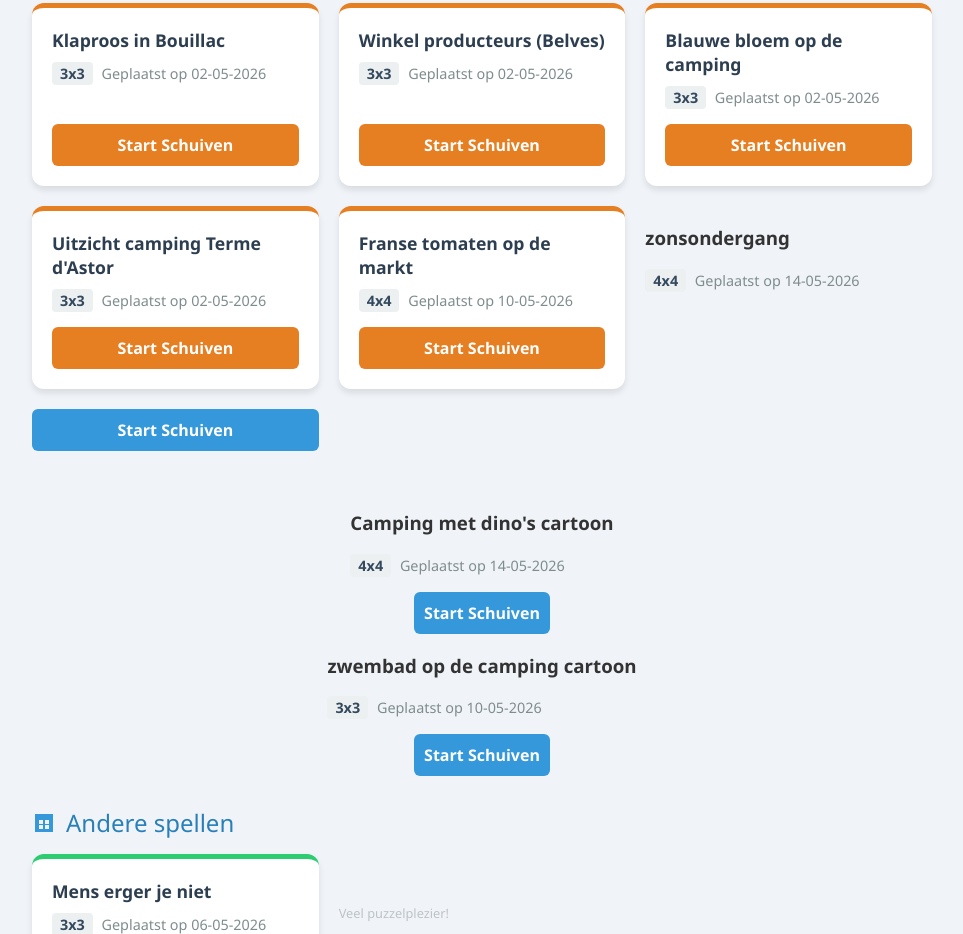
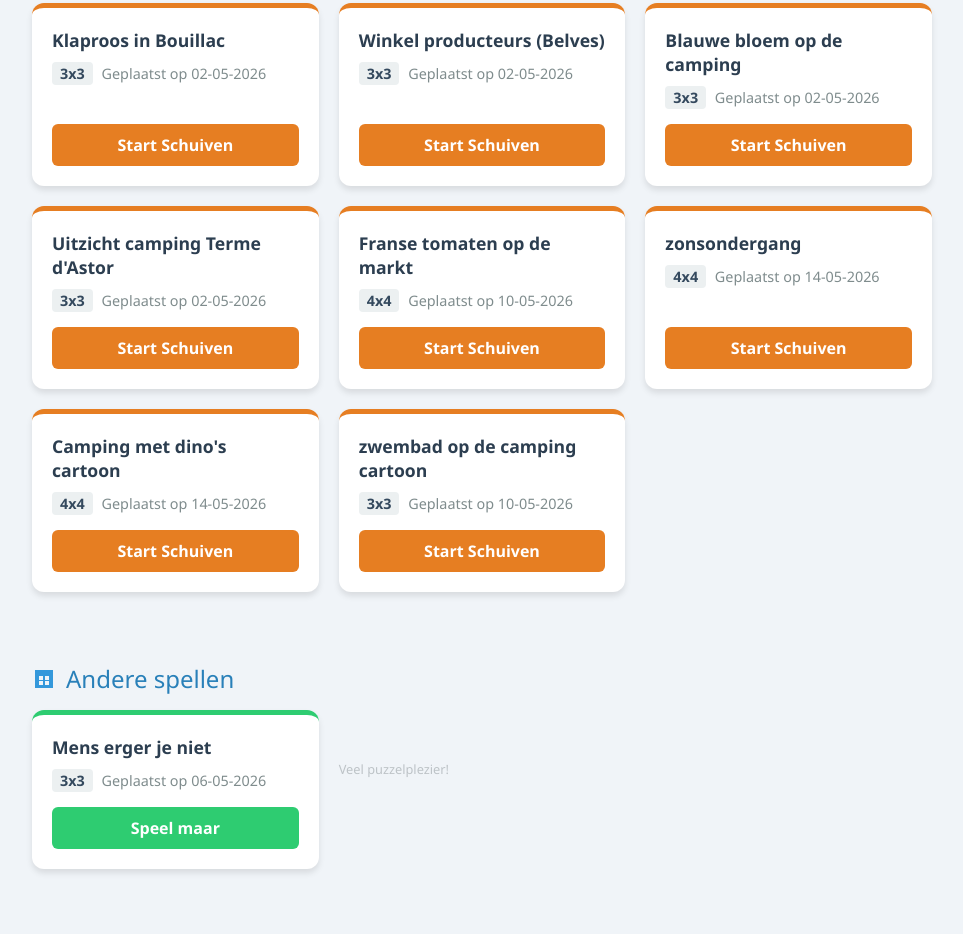
Before and after one commit to spellen-en-puzzles/puzzles, a plain HTML site: page index.html in a window 1280 px wide. Shown: the part 668-1602 px from the top of the page, without its empty margins (158-1121 px from the left). Drawn offline with Linux system fonts and the light colour scheme.

Commit message:
Add files via upload

```diff
--- a/index.html
+++ b/index.html
@@ -258,7 +258,8 @@
             </div>
             <a href="schuifpuzzel_tomaten_4x4.html" target="_blank" class="btn">Start Schuiven</a>
         </div>
-        <div>
+        <div class="card sliding">
+            <div>
                 <h3>zonsondergang</h3>
                 <div class="info">
                     <span class="tag">4x4</span> Geplaatst op 14-05-2026
@@ -266,7 +267,8 @@
             </div>
             <a href="schuifpuzzel_4x4_zonsondergang.html" target="_blank" class="btn">Start Schuiven</a>
         </div>
-        <div>
+        <div class="card sliding">
+            <div>
                 <h3>Camping met dino's cartoon</h3>
                 <div class="info">
                     <span class="tag">4x4</span> Geplaatst op 14-05-2026
@@ -274,7 +276,8 @@
             </div>
             <a href="schuifpuzzel_4x4_camping_dinos.html" target="_blank" class="btn">Start Schuiven</a>
         </div>
-        <div>
+        <div class="card sliding">
+            <div>
                 <h3>zwembad op de camping cartoon</h3>
                 <div class="info">
                     <span class="tag">3x3</span> Geplaatst op 10-05-2026
```
